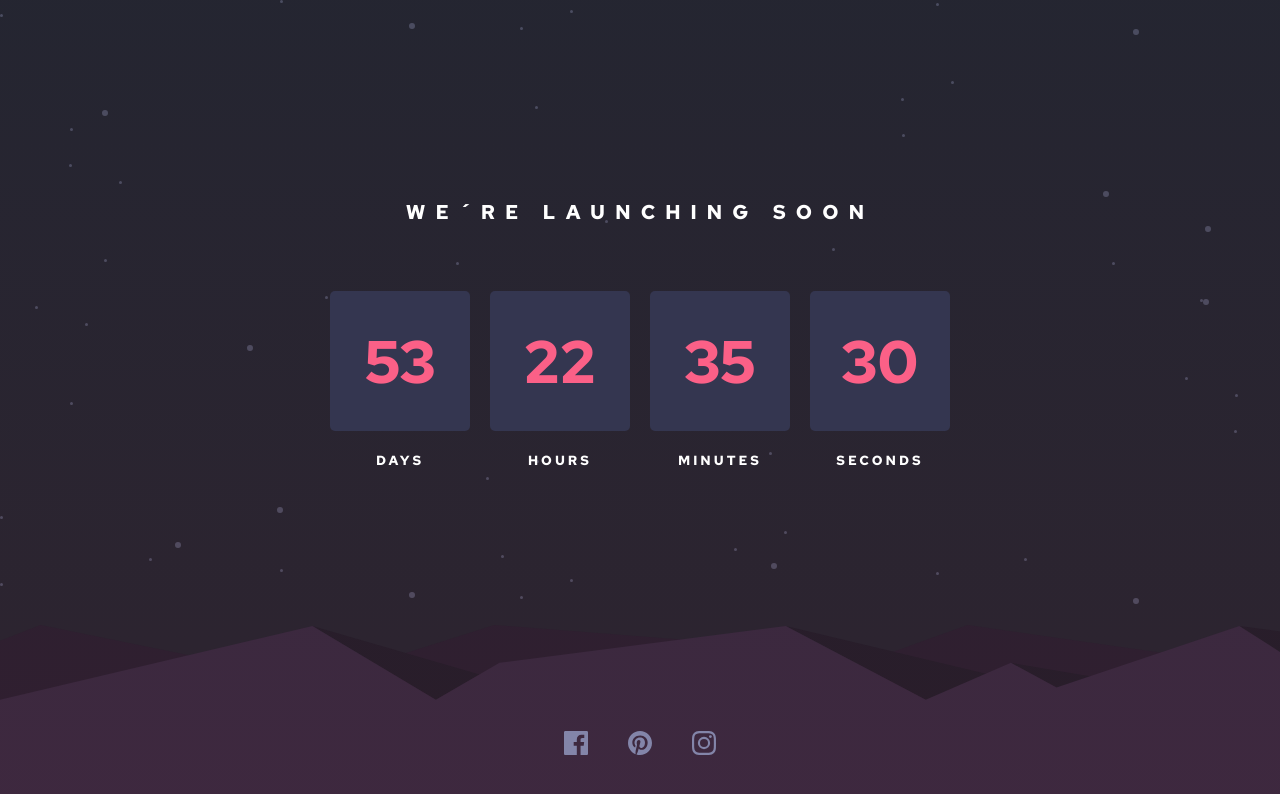
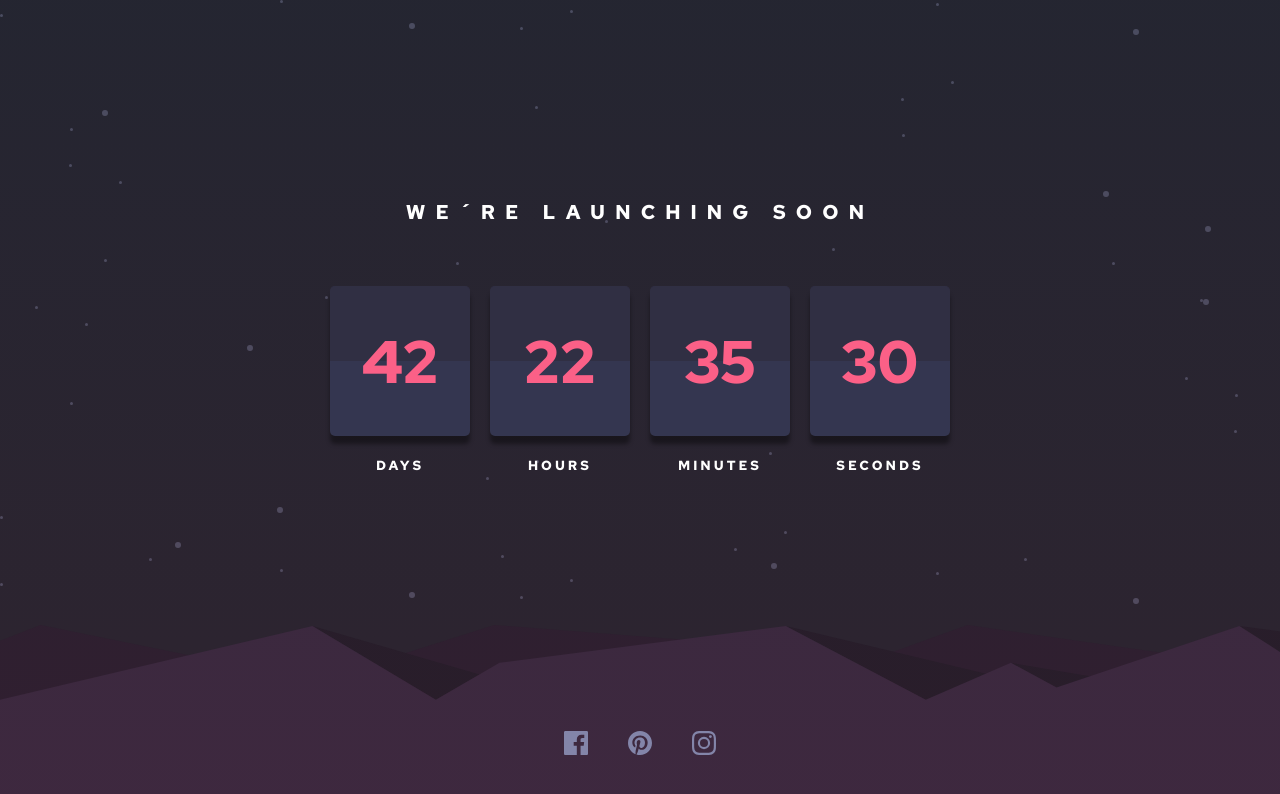
Before and after one commit to BrayanGarzon/CountdownTimer, a Vue app: page / in a window 1280 px wide. Shown: the top 794 px of the page. Built offline with nearby package versions, Linux system fonts and the light colour scheme.

Commit message:
edit color card

```diff
--- a/src/components/HelloWorld.vue
+++ b/src/components/HelloWorld.vue
@@ -2,12 +2,12 @@
 export default {
   data() {
     return {
-      targetDate: new Date("2023-12-31 00:00:00"), // Cambia esta fecha a tu fecha objetivo
+      targetDate: new Date("2023-12-20 00:00:00"),
       cards: [
-        { value: 0, text: "DAYS", marginLeft: "30px" },
-        { value: 0, text: "HOURS", marginLeft: "px" },
-        { value: 0, text: "MINUTES", marginLeft: "0px" },
-        { value: 0, text: "SECONDS", marginLeft: "0px" },
+        { value: 0, text: "DAYS" },
+        { value: 0, text: "HOURS" },
+        { value: 0, text: "MINUTES" },
+        { value: 0, text: "SECONDS" },
       ],
     };
   },
@@ -23,17 +23,17 @@ export default {
       const minutes = Math.floor((totalSeconds % 3600) / 60);
       const seconds = totalSeconds % 60;
 
-      // Actualizar los valores en las tarjetas
-      this.cards[0].value = days;
-      this.cards[1].value = hours;
-      this.cards[2].value = minutes;
-      this.cards[3].value = seconds;
+      // Actualizar los valores en las tarjetas, formateando a dos dígitos
+      this.cards[0].value = this.formatValue(days);
+      this.cards[1].value = this.formatValue(hours);
+      this.cards[2].value = this.formatValue(minutes);
+      this.cards[3].value = this.formatValue(seconds);
+    },
+    formatValue(value) {
+      return value < 10 ? `0${value}` : value;
     },
     cardTopTransform(value) {
-      if (value < 10) {
-        return "translateY(0)";
-      }
-      return "translateY(-50px)";
+      return value < 10;
     },
   },
   mounted() {
@@ -42,6 +42,7 @@ export default {
   },
 };
 </script>
+
 
 
 
@@ -60,6 +61,10 @@ export default {
 
             <div class="cardPadre">
               <div class="card">
+                <div class="overlay-container">
+                  <div class="top-overlay red-overlay"></div>
+                  <div class="top-overlay blue-overlay"></div>
+                </div>
                 <div class="bottom">{{ cards[0].value }}</div>
               </div>
               <h5>DAYS</h5>
@@ -67,6 +72,10 @@ export default {
 
             <div class="cardPadre">
               <div class="card">
+                <div class="overlay-container">
+                  <div class="top-overlay red-overlay"></div>
+                  <div class="top-overlay blue-overlay"></div>
+                </div>
                 <div class="bottom">{{ cards[1].value }}</div>
               </div>
               <h5>HOURS</h5>
@@ -74,6 +83,10 @@ export default {
 
             <div class="cardPadre">
               <div class="card">
+                <div class="overlay-container">
+                  <div class="top-overlay red-overlay"></div>
+                  <div class="top-overlay blue-overlay"></div>
+                </div>
                 <div class="bottom">{{ cards[2].value }}</div>
               </div>
               <h5>MINUTES</h5>
@@ -81,6 +94,10 @@ export default {
 
             <div class="cardPadre">
               <div class="card">
+                <div class="overlay-container">
+                  <div class="top-overlay red-overlay"></div>
+                  <div class="top-overlay blue-overlay"></div>
+                </div>
                 <div class="bottom">{{ cards[3].value }}</div>
               </div>
               <h5>SECONDS</h5>
@@ -167,7 +184,7 @@ section .container .containerTimer .texto h2{
 }
 .card {
   width: 120px;
-  height: 120px;
+  height: 130px;
   display: flex;
   flex-direction: column;
   align-items: center;
@@ -179,6 +196,8 @@ section .container .containerTimer .texto h2{
   animation: cardSlide 1s ease-in-out;
   color: var(--color-text-second);
   font-size: 60px;
+  box-shadow: 0 8px 4px rgba(0, 0, 0, 0.4);
+  position: relative;
 }
 
 .bottom {
@@ -186,6 +205,30 @@ section .container .containerTimer .texto h2{
   justify-content: center;
   align-items: center;
   height: 100%;
+  position: relative;
+  z-index: 0;
+}
+.overlay-container {
+  position: absolute;
+  top: 0;
+  left: 0;
+  width: 100%;
+  height: 100%;
+  display: flex;
+  flex-direction: column;
+}
+
+.top-overlay {
+  flex: 1;
+  background-color: transparent; /* Ajusta según sea necesario */
+}
+
+.red-overlay {
+  background-color: rgba(43, 37, 48, 0.397); /* Rojo semitransparente */
+}
+
+.blue-overlay {
+  background-color: transparent; /* Azul semitransparente */
 }
 
 .counter .texCards{
```
